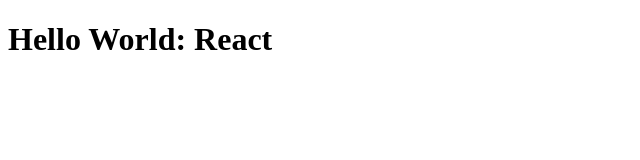
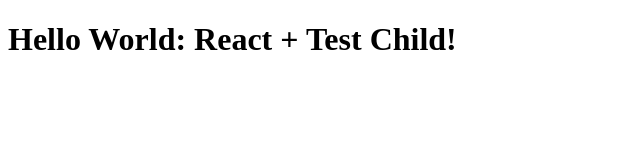
Before and after one commit to guillearria/React-Hello, a plain HTML site: page index.html in a window 1280 px wide. Shown: the whole page, without its empty margins (0-640 px from the left). Drawn offline with nearby package versions, Linux system fonts and the light colour scheme.

Commit message:
Testing with multiple children

```diff
--- a/index.html
+++ b/index.html
@@ -10,8 +10,8 @@
     <script crossorigin src="https://unpkg.com/react@16/umd/react.development.js"></script>
     <script crossorigin src="https://unpkg.com/react-dom@16/umd/react-dom.development.js"></script>
 
-    <script>
-        const myElement = React.createElement('h1', {className:'heading'}, 'Hello World: React');
+    <script type='text/javascript'>
+        const myElement = React.createElement('h1', {className:'heading'}, 'Hello World: React', ' + Test Child!');
         ReactDOM.render(myElement, document.getElementById('target'));
     </script>
 </body>
```
